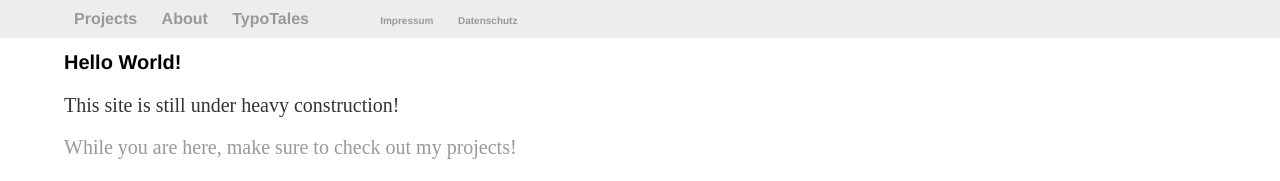
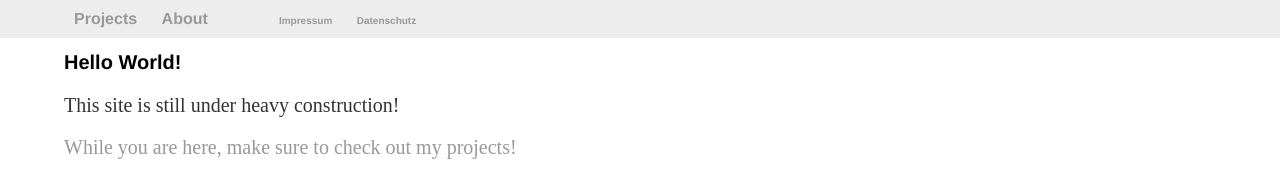
Before and after one commit to Jacudibu/jacudibu.github.io, a Jekyll site: the page built from index_old.html, in a window 1280 px wide. Shown: the top 181 px of the page. Built offline with Jekyll 4.4.1, drawn with Linux system fonts in a browser that asks for light colours.

Commit message:
Removed dead typotales link

```diff
--- a/_layouts/default.html
+++ b/_layouts/default.html
@@ -14,7 +14,6 @@
 							<!--<li><a href="/">Home</a></li>-->
 							<li><a href="/projects">Projects</a></li>
 							<li><a href="/about">About</a></li>
-							<li><a href="https://typotales.com">TypoTales</a></li>
 							<li>&nbsp;&nbsp;&nbsp;&nbsp;&nbsp;</li>
 							<li><a href="/impressum"><font size="1">Impressum</font></a></li>
 							<li><a href="/datenschutz"><font size="1">Datenschutz</font></a></li>
```
